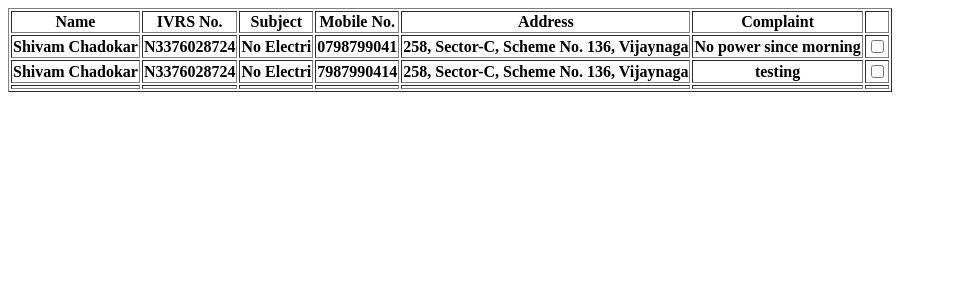
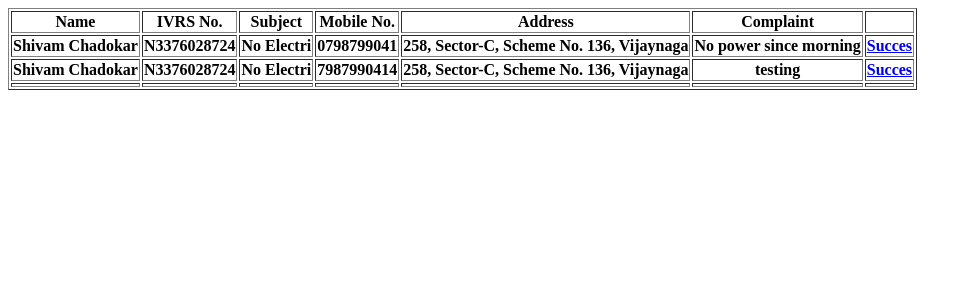
Before and after one commit to soumilj94/tcs-web, a PHP site: page /srch.php in a window 1280 px wide. Shown: the top 300 px of the page, without its empty margins (0-972 px from the left). Run offline with PHP 8.4, Linux system fonts and the light colour scheme; data comes from the database, SQL or seed files in the repository; lists and menus that the app fills with data are empty.

Commit message:
Update srch.php

```diff
--- a/srch.php
+++ b/srch.php
@@ -45,7 +45,7 @@ if($result){
                 <th>$mob</th>
                 <th>$address</th>
                 <th>$complain</th>
-                <th><input type='checkbox' onclick='sub.php'></th>
+                <th><a href='delet.php'>Succes</a></th>
             </tr>");
             }
 
```
